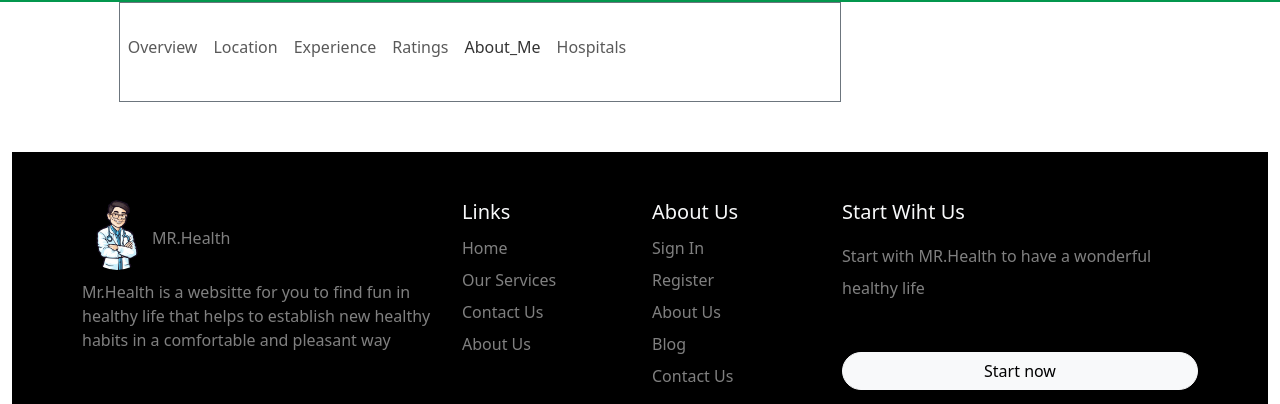
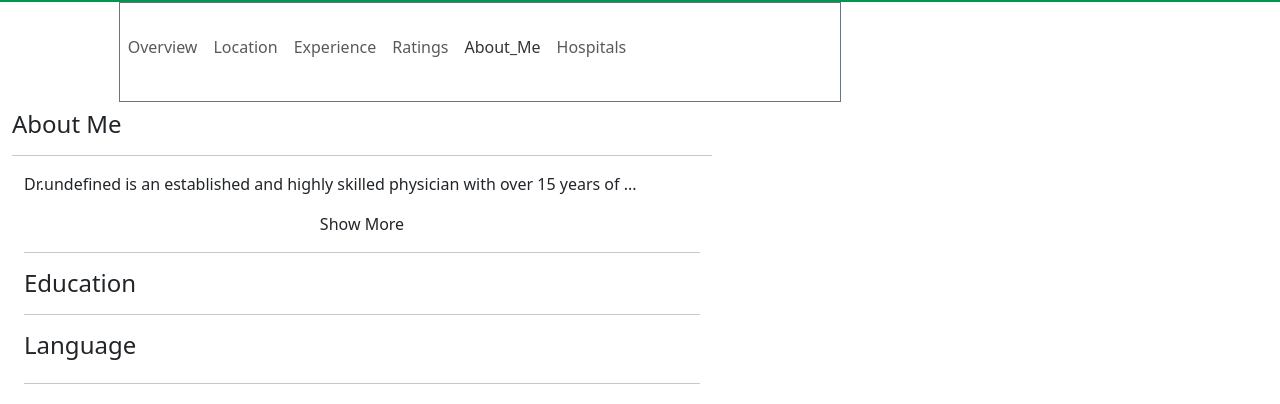
Before and after one commit to mahmoudamr5896/Final_Project_ITI, a React (Create React App) app in the folder my-react-app/: page /profile/1 in a window 1280 px wide. Both pictures are taken after a click on the button "About_Me". Shown: the part 393-797 px from the top of the page. Built offline with nearby package versions, Linux system fonts and the light colour scheme; no server answers.

Commit message:
doctor profile

```diff
--- /dev/null
+++ b/my-react-app/src/Component/Minimaize.js
@@ -0,0 +1,94 @@
+import React, { useState } from 'react';
+
+const MinMaxText = ({ text, maxLength }) => {
+    const [isMinimized, setIsMinimized] = useState(true);
+
+    const toggleMinimized = () => {
+        setIsMinimized(!isMinimized);
+    };
+
+    return (
+        <div className='container'>
+            {isMinimized ? (
+                <div>
+                    {text.length > maxLength ? (
+                        <p className='text-start'>{`${text.substring(0, maxLength)}...`}</p>
+                    ) : (
+                        <p>{text}</p>
+                    )}
+                    <span className="" onClick={toggleMinimized}>
+                        Show More
+                    </span>
+                </div>
+            ) : (
+                <div>
+                    <p>{text}</p>
+                    <span className="" onClick={toggleMinimized}>
+                        Show Less
+                    </span>
+                </div>
+            )}
+            <hr></hr>
+                <>
+                            <>
+                            <h4 class="text-start" type="button" data-bs-toggle="collapse" data-bs-target="#multiCollapseExample2" aria-expanded="false" aria-controls="multiCollapseExample2">Education</h4>
+                            <hr></hr>
+                            <div class="col-6">
+                                        <div class="collapse multi-collapse" id="multiCollapseExample2">
+                                        <div class=" card-body " style={{width:'500px'}}>
+                                        <h6 className='text-start'>A Einstein College M Yeshiva University</h6>
+                                        Residency Hospital
+                                        <h6 className='text-start'>University of Miami Miller School of Medicine</h6>
+                                        Medical School, 2001
+                                        </div>
+                                </div>
+                            </div>
+                            </>
+                            <>
+                            <div className='row '>
+                                    <h4 class="text-start"type="button" data-bs-toggle="collapse" data-bs-target="#multiCollapseExample1" aria-expanded="false" aria-controls="multiCollapseExample2" >Language</h4>
+                            </div>
+                            <hr></hr>
+                            <div class="col-12">
+                                <div class="collapse multi-collapse" id="multiCollapseExample1">
+                                <div class=" card-body " style={{width:'500px'}}>
+                                <h6 className='text-start'>English</h6>
+                                <h6 className='text-start'>Arabic</h6>
+                                </div>
+                                </div>
+                            </div>
+                            </>
+                </>
+        </div>
+    );
+};
+
+export default MinMaxText;
+
+
+
+
+
+
+
+{/* <p class="d-inline-flex gap-1">
+  <a class="btn btn-primary" data-bs-toggle="collapse" href="#multiCollapseExample1" role="button" aria-expanded="false" aria-controls="multiCollapseExample1">Toggle first element</a>
+  <button class="btn btn-primary" type="button" data-bs-toggle="collapse" data-bs-target="#multiCollapseExample2" aria-expanded="false" aria-controls="multiCollapseExample2">Toggle second element</button>
+  <button class="btn btn-primary" type="button" data-bs-toggle="collapse" data-bs-target=".multi-collapse" aria-expanded="false" aria-controls="multiCollapseExample1 multiCollapseExample2">Toggle both elements</button>
+</p>
+<div class="row">
+  <div class="col">
+    <div class="collapse multi-collapse" id="multiCollapseExample1">
+      <div class="card card-body">
+        Some placeholder content for the first collapse component of this multi-collapse example. This panel is hidden by default but revealed when the user activates the relevant trigger.
+      </div>
+    </div>
+  </div>
+  <div class="col">
+    <div class="collapse multi-collapse" id="multiCollapseExample2">
+      <div class="card card-body">
+        Some placeholder content for the second collapse component of this multi-collapse example. This panel is hidden by default but revealed when the user activates the relevant trigger.
+      </div>
+    </div>
+  </div>
+</div> */}
--- a/my-react-app/src/Pages/Doctorshow.js
+++ b/my-react-app/src/Pages/Doctorshow.js
@@ -5,6 +5,7 @@ import './Css/Doctors.css'
 import { Link } from "react-router-dom/cjs/react-router-dom.min";
 import StarRating from "../Component/Rate";
 import { Button } from "bootstrap";
+import MinMaxText from "../Component/Minimaize";
 function DoctorDetails() {
   const { id } = useParams();
   console.log("id:", id);
@@ -20,6 +21,8 @@ const Select_Location = ()=>{
     setIslocation(!Islocation)
     setIsExprience(true)
     setIsrating(true)
+    setAbout(false)
+
 }
 
 const [IsExprience,setIsExprience]=useState(true);
@@ -27,6 +30,8 @@ const Select_Exprience = ()=>{
     setIsExprience(!IsExprience)
     setIslocation(true)
     setIsrating(true)
+    setAbout(false)
+
 }
 
 const[Israting ,setIsrating]=useState(true)
@@ -34,6 +39,8 @@ const Select_Rating = ()=>{
     setIsrating(!Israting)
     setIslocation(true)
     setIsExprience(true)
+    setAbout(false)
+
 }
 const[overview,setoverview]=useState(false)
 const Select_Overview = ()=>{
@@ -41,15 +48,24 @@ const Select_Overview = ()=>{
     setIsrating(true)
     setIslocation(true)
     setIsExprience(true)
+    setAbout(false)
 }
 const[About,setAbout]=useState(false)
 const Select_About = ()=>{
-  setAbout(!About)
+    setAbout(!About)
     setoverview(true)
     setIsrating(true)
     setIslocation(true)
     setIsExprience(true)
 }
+
+  const [showFullBio, setShowFullBio] = useState(false);
+  const toggleShowFullBio = () => {
+      setShowFullBio(!showFullBio);
+
+  };
+
+
   return (
             <div className="container-fluid">
                 <div><br/><br/><br/><br/></div>
@@ -173,6 +189,30 @@ const Select_About = ()=>{
                  ):(
                      <></>
                  )}
+
+                {About ? (
+                  <div className="" style={{width:'700px'}}>
+                  <h4 className="text-start">About Me</h4>
+                  <hr className="color-primary"></hr>
+                 <MinMaxText
+                 text={`Dr.${doctorInfo.name} is an established and highly skilled
+                 physician with over 15 years of experience. She is a
+                 graduate of the University of Miami School of Medicine.
+                  She completed her residency in family medicine at Montefiore
+                   Medical Center, Albert Einstein College of Medicine.
+                    She is a board-certified family physician who has been
+                     actively involved in medical school and residency training
+                     of future physicians. Over the past many years, Dr. Beecham
+                      has led the delivery of high-quality care within various healthcare organizations, she’s a patient advocate and proponent of health equity for all. Professionally, her interests include preventive medicine, women’s health, diabetes and cardiovascular disease. She enjoys getting to know her patients and developing relationships with them over time. When not at work Dr. Beecham is active in the community, she has volunteered with various organizations to improve health outcomes. She enjoys traveling, leisure sports and various outdoor activities.`}
+                 maxLength={100}
+                 >
+                 </MinMaxText>
+                  </div>
+
+                ):(
+                  <>
+                  </>
+                )}
                 </div>
 
             </div>
```
